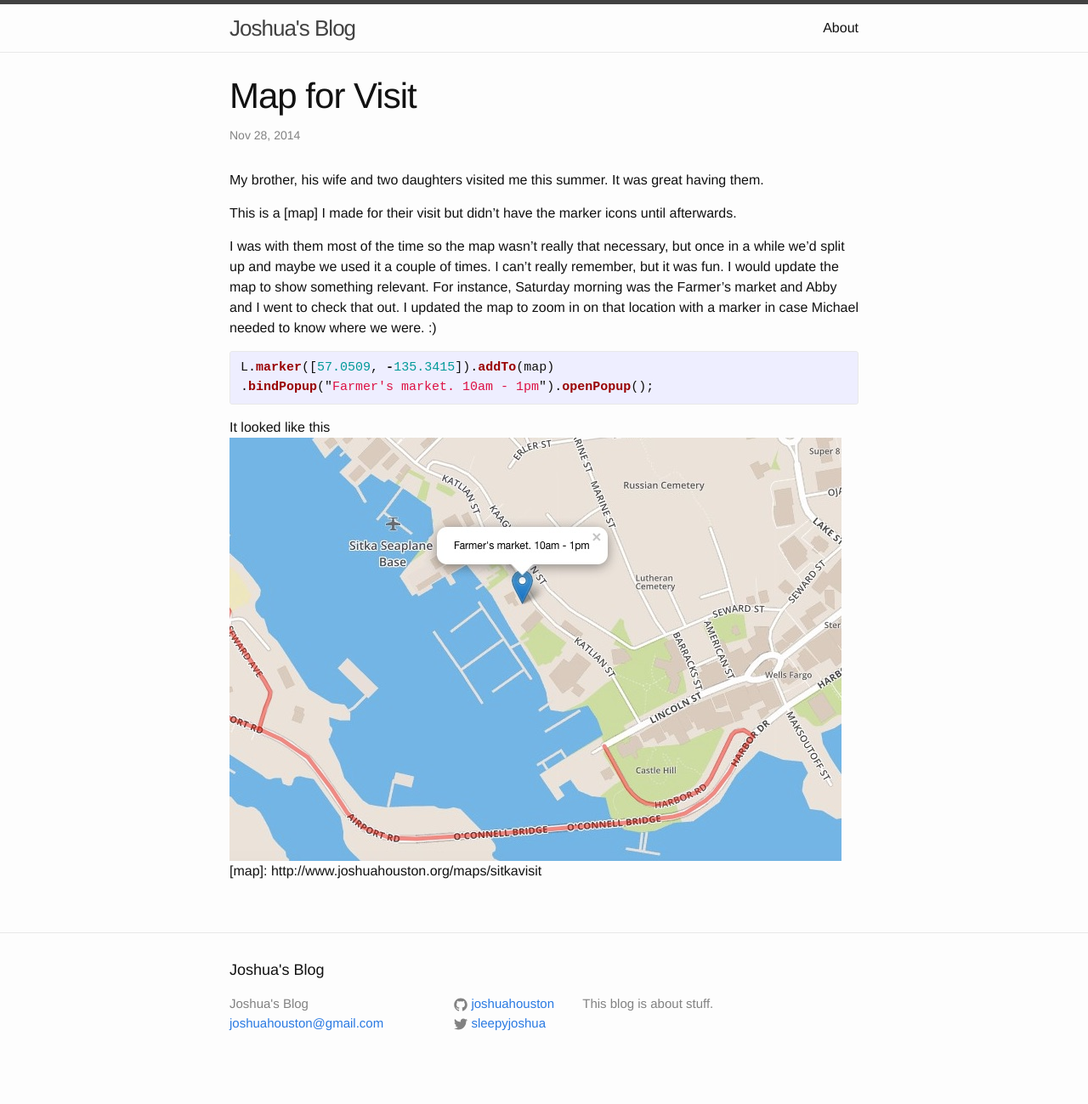
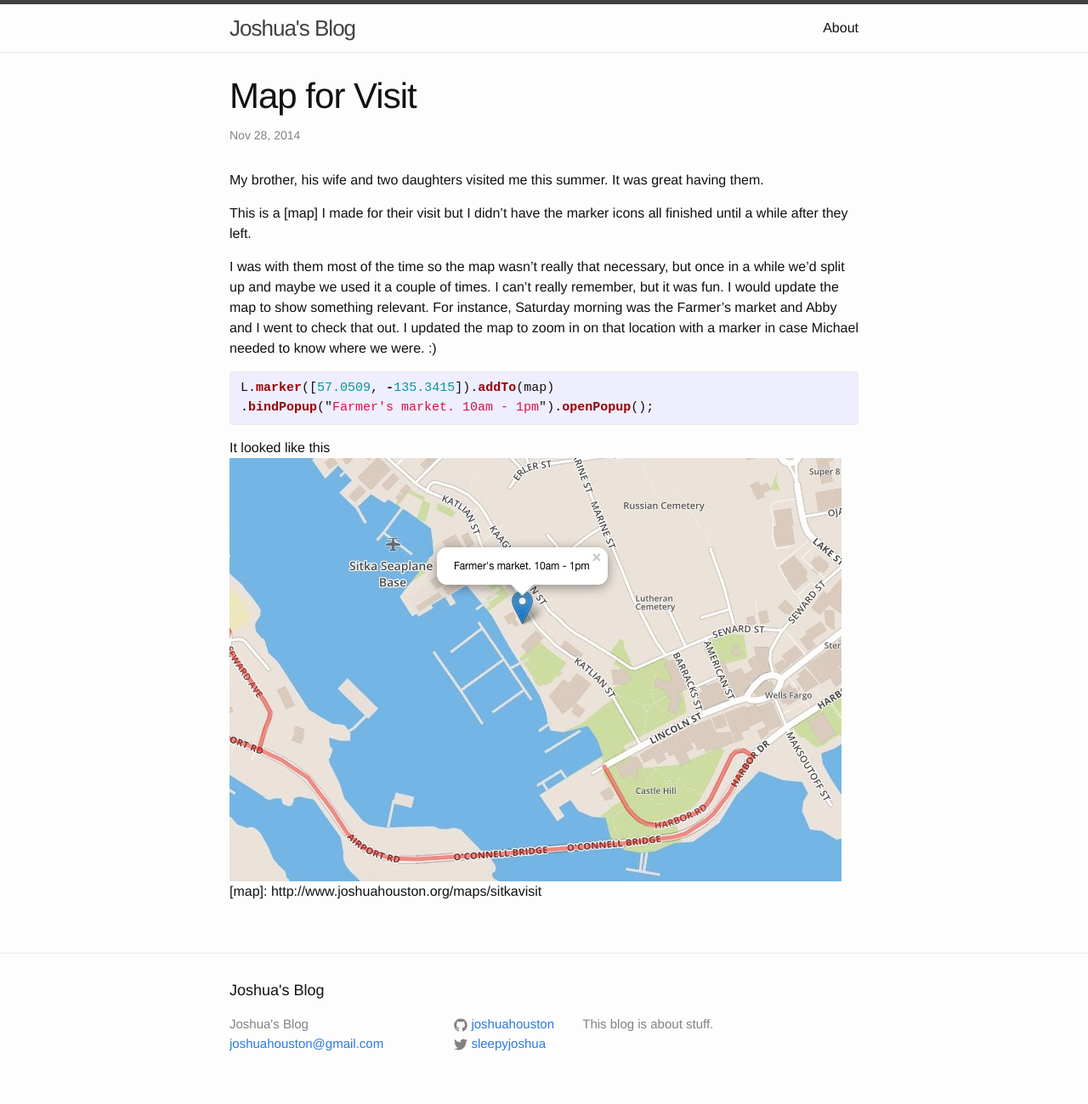
Before and after one commit to joshuahouston/joshuahouston.github.io, a Jekyll site: the page built from _posts/2014-11-28-map-for-visit.markdown, in a window 1280 px wide. Shown: the whole page at 85% size. Built offline with Jekyll 4.4.1, drawn with Linux system fonts in a browser that asks for light colours; before the commit the page ends 1275 px from its top, so only the background shows below that.

Commit message:
Fixed Incomplete
Sentence

```diff
--- a/_posts/2014-11-28-map-for-visit.markdown
+++ b/_posts/2014-11-28-map-for-visit.markdown
@@ -6,7 +6,7 @@ categories: maps
 ---
 My brother, his wife and two daughters visited me this summer. It was great having them.
 
-This is a [map] I made for their visit but didn't have the marker icons until afterwards.
+This is a [map] I made for their visit but I didn't have the marker icons all finished until a while after they left.
 
 I was with them most of the time so the map wasn't really that necessary, but once in a while we'd split up and maybe we used it a couple of times. I can't really remember, but it was fun. I would update the map to show something relevant. For instance, Saturday morning was the Farmer's market and Abby and I went to check that out. I updated the map to zoom in on that location with a marker in case Michael needed to know where we were. :)
 
```
